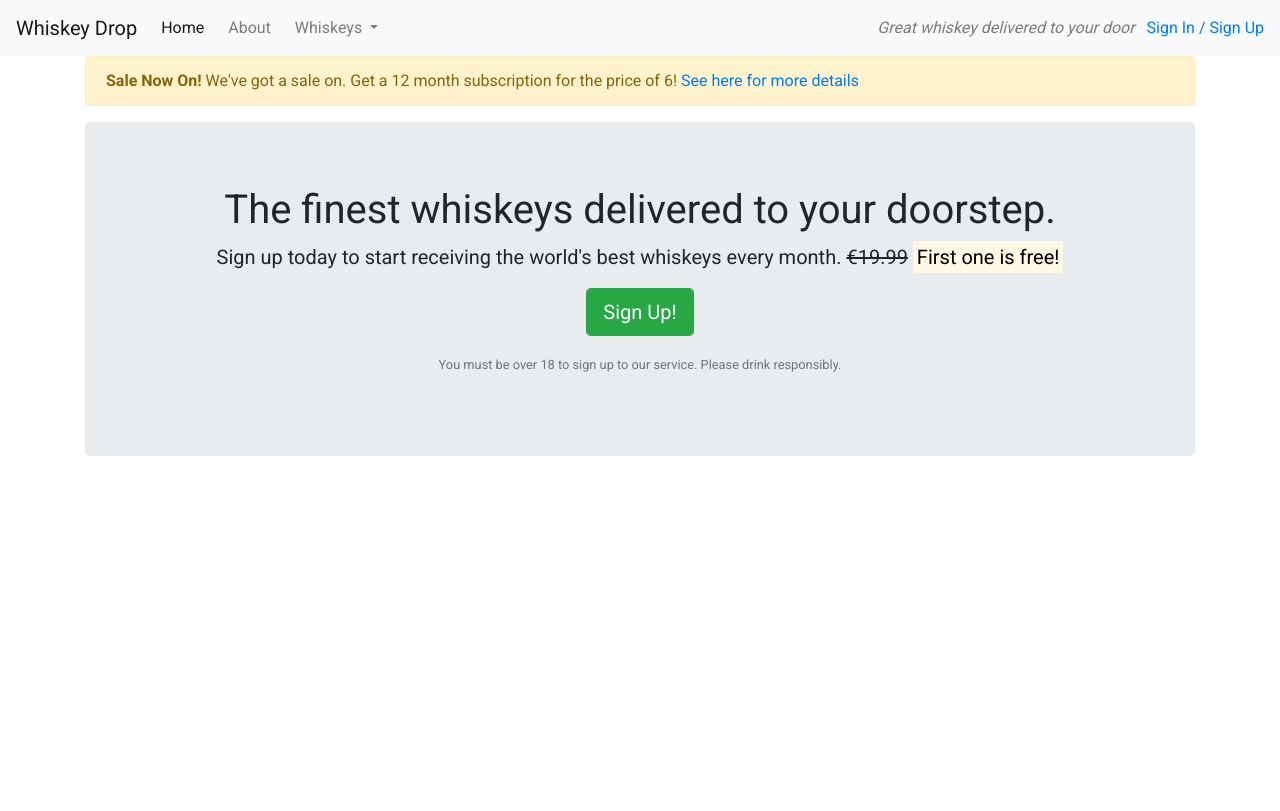
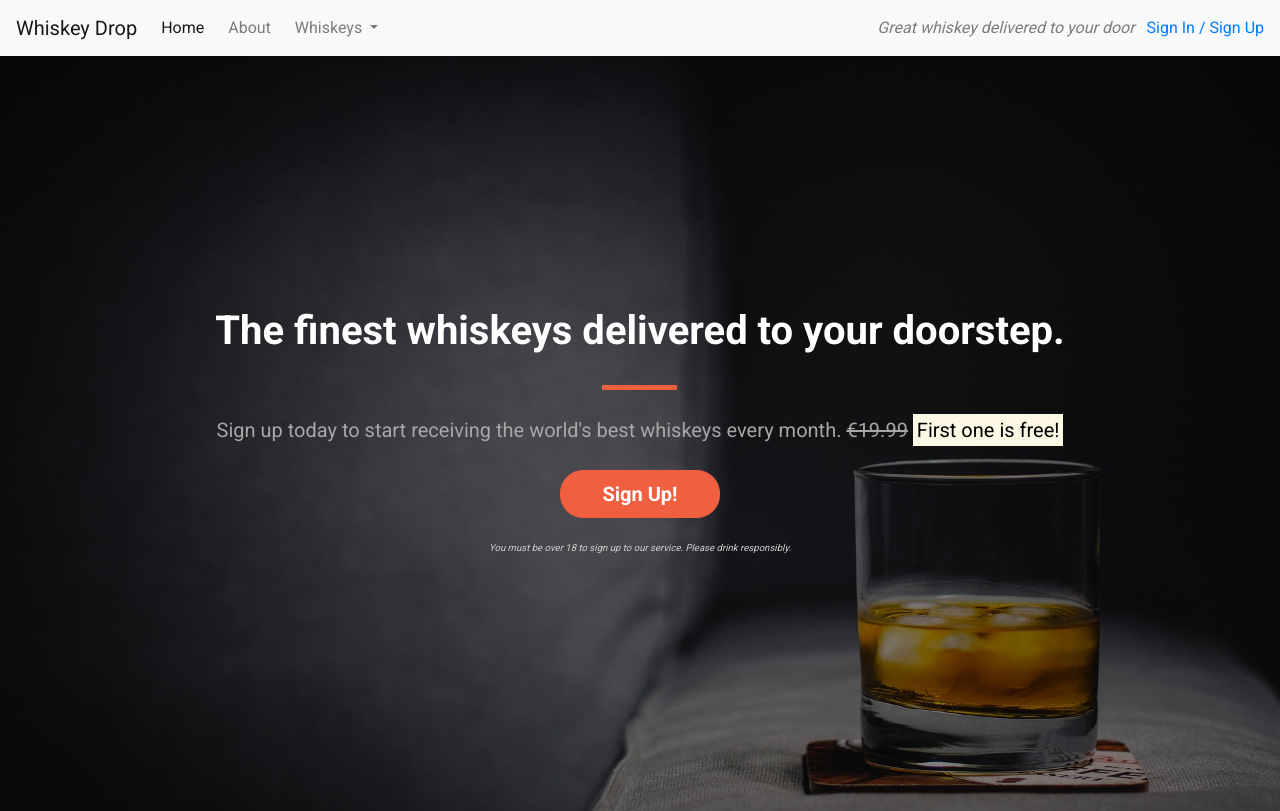
Before and after one commit to EthanPeters96/Bootstrap, a plain HTML site: page index.html in a window 1280 px wide. Shown: the top 811 px of the page. Drawn offline with nearby package versions, Linux system fonts and the light colour scheme.

Commit message:
Button changes opaque overlay added block dividers added jumbotron headers added

```diff
--- a/css/style.css
+++ b/css/style.css
@@ -7,13 +7,91 @@ body {
 .callout-container {
     height: 100vh;
 
-    background: url("images/whiskey-background.jpg") no-repeat bottom right fixed;
+    background: url("../images/whiskey-background.jpg") no-repeat bottom right fixed;
   -webkit-background-size: cover;
   -moz-background-size: cover;
   -o-background-size: cover;
   background-size: cover;
+
+  display: flex;
+  align-items: center;
+  justify-content: center;
+
+  position: relative;
+}
+
+
+
+.opaque-overlay {
+  position: absolute;
+  top: 0;
+  left: 0;
+  height: 100%;
+  width: 100%;
+  background-color: rgba(0, 0, 0, 0.5);
 }
 
 .quotes-container {}
 
 .features-container {}
+
+/*block dividers*/
+
+.block-divider {
+  width: 75px;
+  height: 5px;
+  border: 0;
+}
+
+.block-divider--orange {
+  background-color: #f05f40;
+}
+
+.block-divider--short {
+  width: 35px;
+}
+
+/*jumbotron-header*/
+
+.jumbotron {
+  background-color: transparent;
+}
+
+.jumbotron-header {
+  color: white;
+  font-weight: bold;
+  margin-bottom: 30px;
+}
+
+.jumbotron .lead {
+  margin: 25px 0;
+  color: #a7a7a7;
+}
+
+.jumbotron small {
+  font-size: 60%;
+  font-style: italic;
+  color: #d0d0d0;
+}
+
+/*buttons*/
+
+.btn--cta {
+  font-weight: bold;
+  border-radius: 23px;
+  width: 160px;
+}
+
+.btn--red {
+  color: white;
+  background-color: #f05f40;
+  border-color: #f05f40;
+}
+
+.btn--red:hover,
+.btn--red:active,
+.btn--red:focus,
+.btn--red:active:focus {
+  background-color: #df4929;
+  border-color: #df4929;
+}
--- a/index.html
+++ b/index.html
@@ -44,26 +44,28 @@
       </div>
       <!--</div>-->
     </nav>
-    <div class="container alert-container">
+    <!-- <div class="container alert-container">
       <div class="row d-none d-sm-block">
         <div class="col-12">
           <div class="alert alert-warning"><strong>Sale Now On!</strong> We've got a sale on. Get a 12 month subscription for the price of 6! <a href="">See here for more details</a></div>
         </div>
       </div>
-    </div>
-    <div class="container callout-container">
+    </div> -->
+    <div class="container-fluid callout-container">
       <!-- Callout -->
+      <div class="opaque-overlay">&nbsp;</div>
       <div class="row">
         <div class="col-12">
           <section class="callout jumbotron text-center">
-            <h1>The finest whiskeys delivered to your doorstep.</h1>
+            <h1 class="jumbotron-header">The finest whiskeys delivered to your doorstep.</h1>
+            <hr class="block-divider block-divider--orange" />
             <p class="lead">
               Sign up today to start receiving the world's best whiskeys every month.
               <s class="d-none d-sm-inline">€19.99</s>
               <span class="d-inline d-sm-none"><br /></span>
               <strong><mark>First one is free!</mark></strong>
             </p>
-            <p><button class="btn btn-lg btn-success" data-toggle="modal" data-target="#signUpModal">Sign Up!</button></p>
+            <p><button class="btn btn-lg btn--cta btn--red" data-toggle="modal" data-target="#signUpModal">Sign Up!</button></p>
             <p class="text-muted"><small>You must be over 18 to sign up to our service. Please drink responsibly.</small></p>
           </section>
         </div>
```
